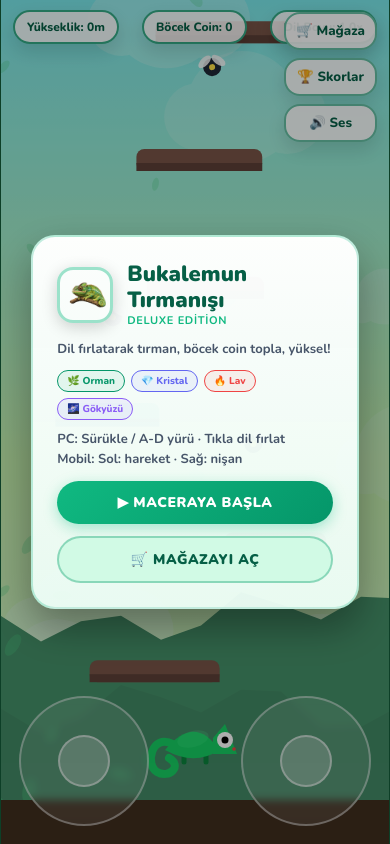
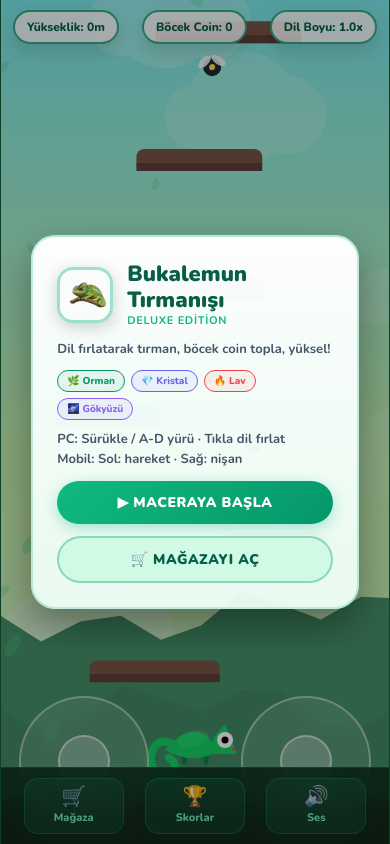
Before and after one commit to AnubisZk/bukalemun-deluxe-game, a plain HTML site: page public/index.html in a window 390 px wide. Drawn offline with nearby package versions, Linux system fonts and the light colour scheme.

Commit message:
Mobil alt buton bar eklendi

```diff
--- a/public/index.html
+++ b/public/index.html
@@ -219,6 +219,7 @@
       .stat-box { display: none; }
     }
 
+    /* DESKTOP: sag uste dikey */
     .top-actions {
       position: absolute;
       right: 12px;
@@ -239,6 +240,49 @@
       cursor: pointer;
       min-width: 84px;
       font-family: inherit;
+      font-size: 13px;
+    }
+    /* MOBIL: altta yatay bar */
+    #mobile-action-bar {
+      display: none;
+      position: absolute;
+      bottom: 0; left: 0; right: 0;
+      z-index: 35;
+      background: rgba(10,40,24,0.85);
+      backdrop-filter: blur(10px);
+      -webkit-backdrop-filter: blur(10px);
+      border-top: 1px solid rgba(16,185,129,0.25);
+      padding: 10px 16px;
+      padding-bottom: max(10px, env(safe-area-inset-bottom));
+      justify-content: space-around;
+      align-items: center;
+      gap: 8px;
+    }
+    .mob-btn {
+      display: flex;
+      flex-direction: column;
+      align-items: center;
+      gap: 3px;
+      background: rgba(16,185,129,0.12);
+      border: 1px solid rgba(16,185,129,0.28);
+      border-radius: 14px;
+      padding: 8px 18px;
+      color: #6ee7b7;
+      font-weight: 800;
+      font-size: 11px;
+      font-family: inherit;
+      cursor: pointer;
+      flex: 1;
+      max-width: 100px;
+    }
+    .mob-btn .mob-icon { font-size: 20px; line-height: 1; }
+    .mob-btn:active { background: rgba(16,185,129,0.25); }
+    @media (max-width: 759px) {
+      .top-actions { display: none; }
+      #mobile-action-bar { display: flex; }
+      #mobile-joystick { bottom: 78px; }
+      #mobile-aim      { bottom: 78px; }
+      #tutorial-msg    { bottom: 172px; }
     }
 
     #tutorial-msg {
@@ -518,6 +562,19 @@
       <button class="mini-btn" id="shop-btn">🛒 Mağaza</button>
       <button class="mini-btn" id="leaderboard-btn">🏆 Skorlar</button>
       <button class="mini-btn" id="sound-btn">🔊 Ses</button>
+    </div>
+
+    <!-- MOBİL ALT BAR -->
+    <div id="mobile-action-bar">
+      <button class="mob-btn" id="mob-shop-btn">
+        <span class="mob-icon">🛒</span>Mağaza
+      </button>
+      <button class="mob-btn" id="mob-leaderboard-btn">
+        <span class="mob-icon">🏆</span>Skorlar
+      </button>
+      <button class="mob-btn" id="mob-sound-btn">
+        <span class="mob-icon">🔊</span>Ses
+      </button>
     </div>
 
     <div id="tutorial-msg" style="opacity:0;">Sol alanla yürü · Sağ alanla nişan al · PC: sürükle + tıkla</div>
@@ -1542,7 +1599,7 @@
     }
 
     function handlePointerDown(e) {
-      if (e.target.closest('.mini-btn') || e.target.closest('.btn-green') || e.target.closest('.btn-soft') || e.target.closest('.buy-btn')) return;
+      if (e.target.closest('.mini-btn') || e.target.closest('.btn-green') || e.target.closest('.btn-soft') || e.target.closest('.buy-btn') || e.target.closest('.mob-btn')) return;
       ensureAudio();
       updateMousePos(e);
       isMouseDown = true;
@@ -1636,11 +1693,20 @@
 
     document.getElementById('shop-btn').addEventListener('click', openShop);
     document.getElementById('leaderboard-btn').addEventListener('click', openLeaderboard);
-    document.getElementById('sound-btn').addEventListener('click', () => {
+    document.getElementById('sound-btn').addEventListener('click', toggleSound);
+
+    // Mobil alt bar butonlari
+    document.getElementById('mob-shop-btn').addEventListener('click', openShop);
+    document.getElementById('mob-leaderboard-btn').addEventListener('click', openLeaderboard);
+    document.getElementById('mob-sound-btn').addEventListener('click', toggleSound);
+
+    function toggleSound() {
       audioEnabled = !audioEnabled;
-      soundBtn.textContent = `${audioEnabled ? '🔊' : '🔇'} Ses`;
+      const icon = audioEnabled ? '🔊' : '🔇';
+      soundBtn.textContent = icon + ' Ses';
+      document.getElementById('mob-sound-btn').innerHTML = '<span class="mob-icon">' + icon + '</span>Ses';
       ensureAudio();
-    });
+    }
 
     // PWA install prompt
     let deferredPrompt = null;
```
